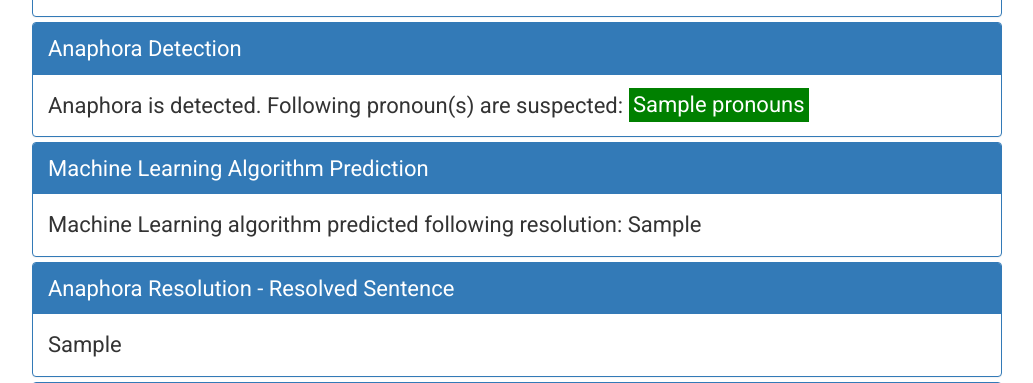
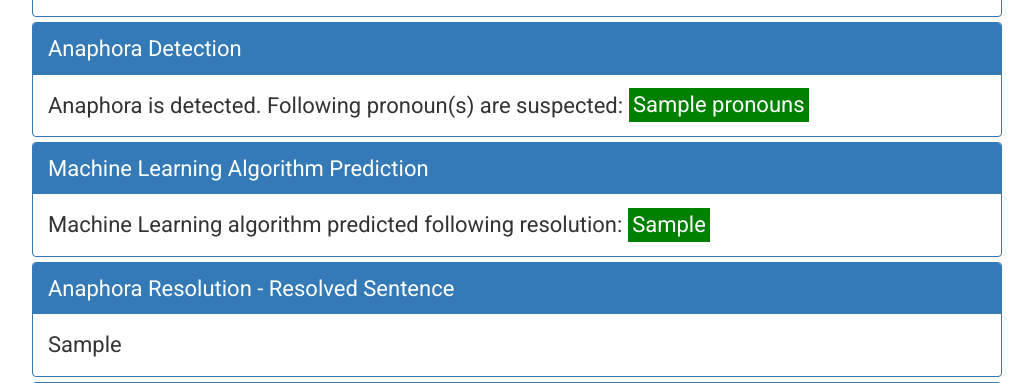
Before and after one commit to macwindow10/nlp_anaphora_detection_and_resolution, a Flask app: template templates/index.html in a window 1280 px wide. Shown: the part 3037-3420 px from the top of the page, without its empty margins (123-1156 px from the left). Run offline with Flask 3, Linux system fonts and the light colour scheme; the template is opened without the code that fills it: most values are stand-ins (such as "Sample title", 1, 10 or a date in 2020); some libraries are stand-ins or nearby versions.

```diff
--- a/templates/index.html
+++ b/templates/index.html
@@ -85,7 +85,8 @@
         <div class="panel panel-primary">
             <div class="panel-heading">Machine Learning Algorithm Prediction</div>
             <div class="panel-body">
-                Machine Learning algorithm predicted following resolution: {{predicted_nouns}}
+                Machine Learning algorithm predicted following resolution:
+                <mark style="background-color: green; color: white;">{{predicted_nouns}}</mark>
             </div>
         </div>
         <div class="panel panel-primary">
--- a/webserver.py
+++ b/webserver.py
@@ -192,7 +192,7 @@ def index():
             if word.strip().capitalize() in pronouns:
                 resolved_sentence = resolved_sentence + \
                                     ' <mark style="background-color: yellow; color: black;">' + \
-                                    predicted_nouns[0] + '</mark>'
+                                    str(predicted_nouns[0]).capitalize() + '</mark>'
             else:
                 resolved_sentence = resolved_sentence + ' ' + word.strip()
         resolved_sentence = resolved_sentence + '\r\n'
```
Also changed, not shown: 4 other files.
